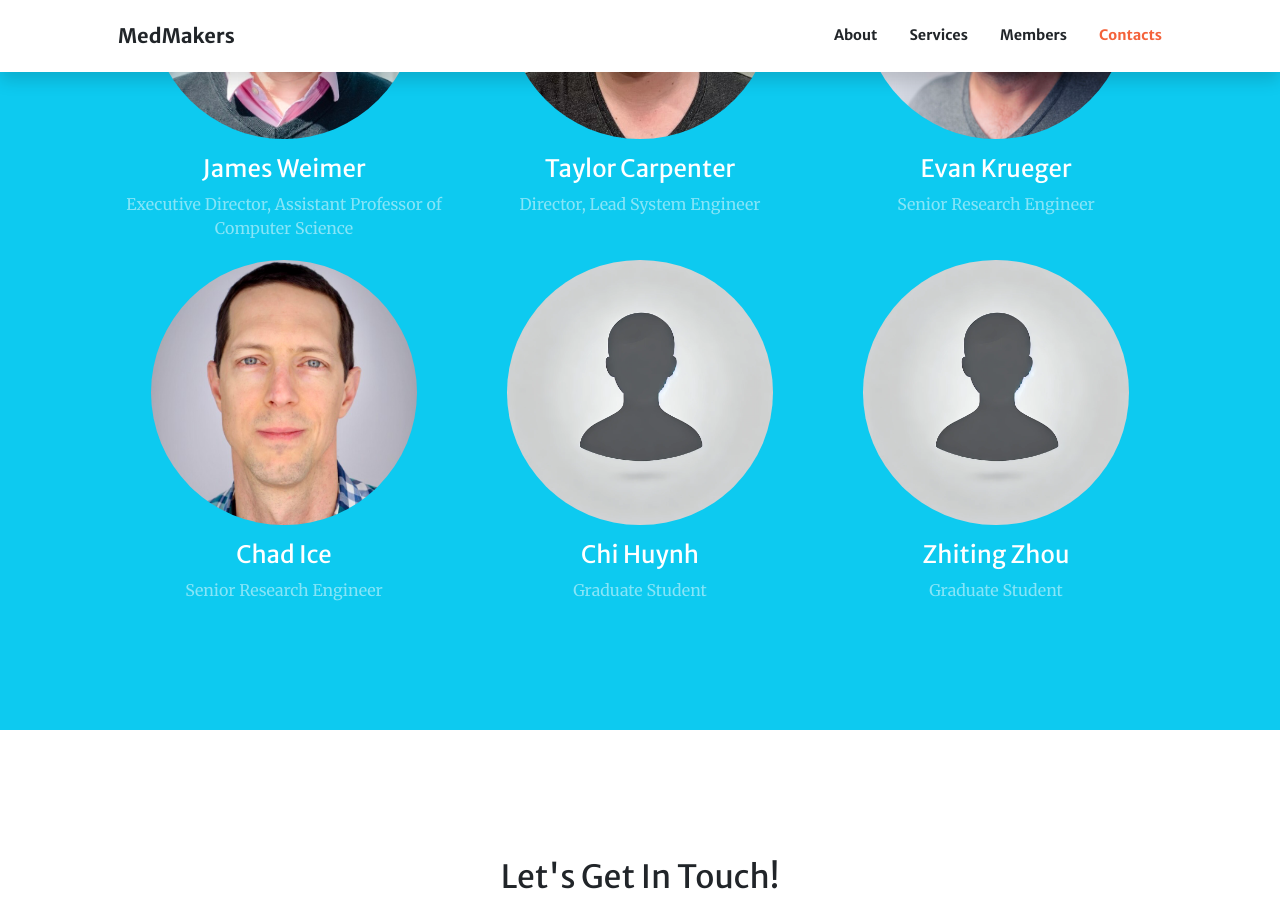
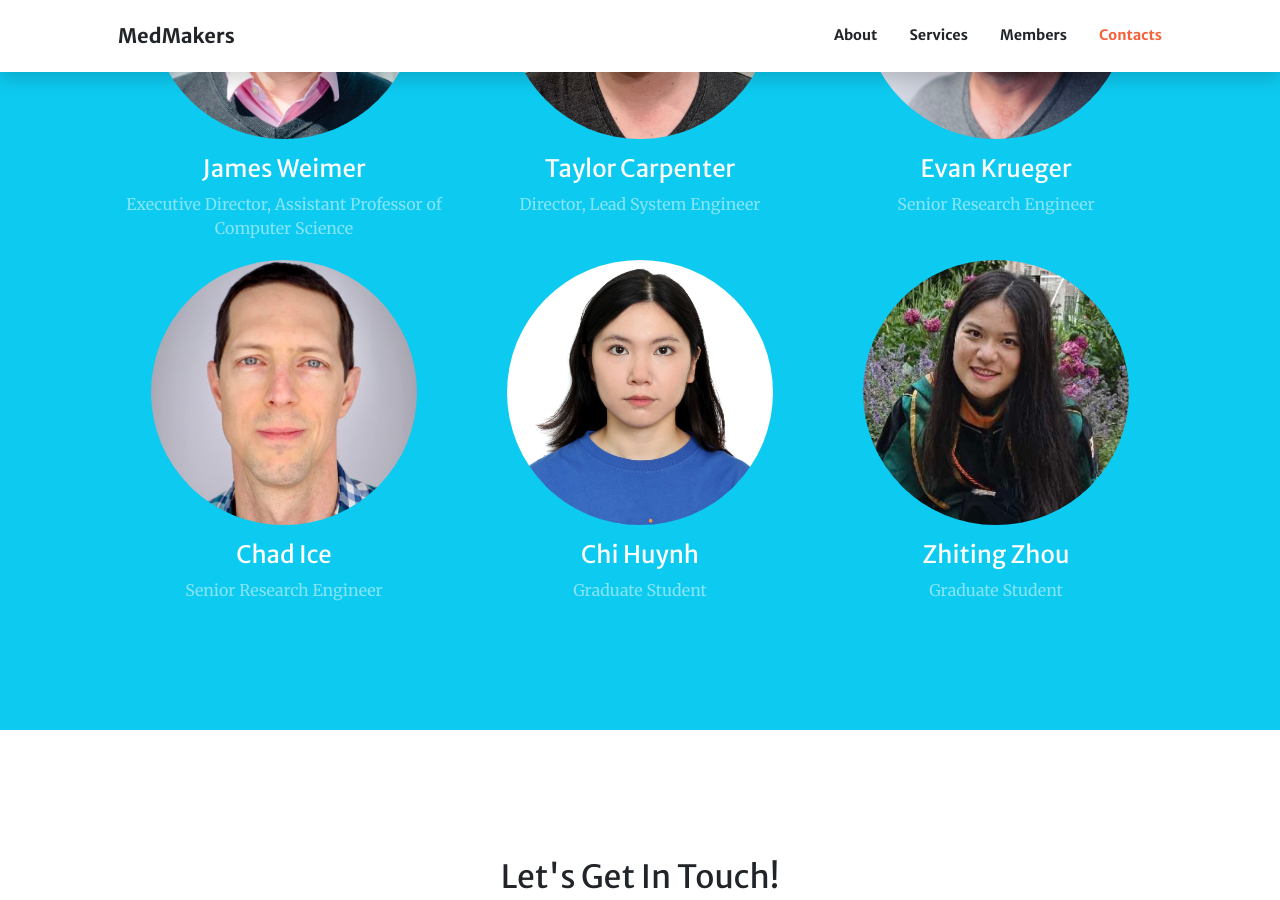
Before and after one commit to IoMT-Lab/medmakers-io.github.io, a Jekyll site: the page built from index.md, in a window 1280 px wide and 900 px high, scrolled down 2812 px. Built offline with Jekyll 4.4.1, drawn with Linux system fonts in a browser that asks for light colours; comment, search, counter and statistics services are not loaded.

Commit message:
Made 'Get Started' button nav to contacts setion, added photos of Chi and Zhiting

```diff
--- a/index.md
+++ b/index.md
@@ -96,11 +96,11 @@ sections:
         url: '#'
       - title: Chi Huynh
         text: Graduate Student
-        image: assets/img/members/placeholder.webp
+        image: assets/img/members/Chi.jpeg
         url: '#'
       - title: Zhiting Zhou
         text: Graduate Student
-        image: assets/img/members/placeholder.webp
+        image: assets/img/members/Zhiting.jpeg
         url: '#'
 
   # - type: timeline.html
```
Also changed, not shown: other parts of index.md (+1 -1 lines), assets/img/members/Chi.jpeg (added), assets/img/members/Zhiting.jpeg (added).
